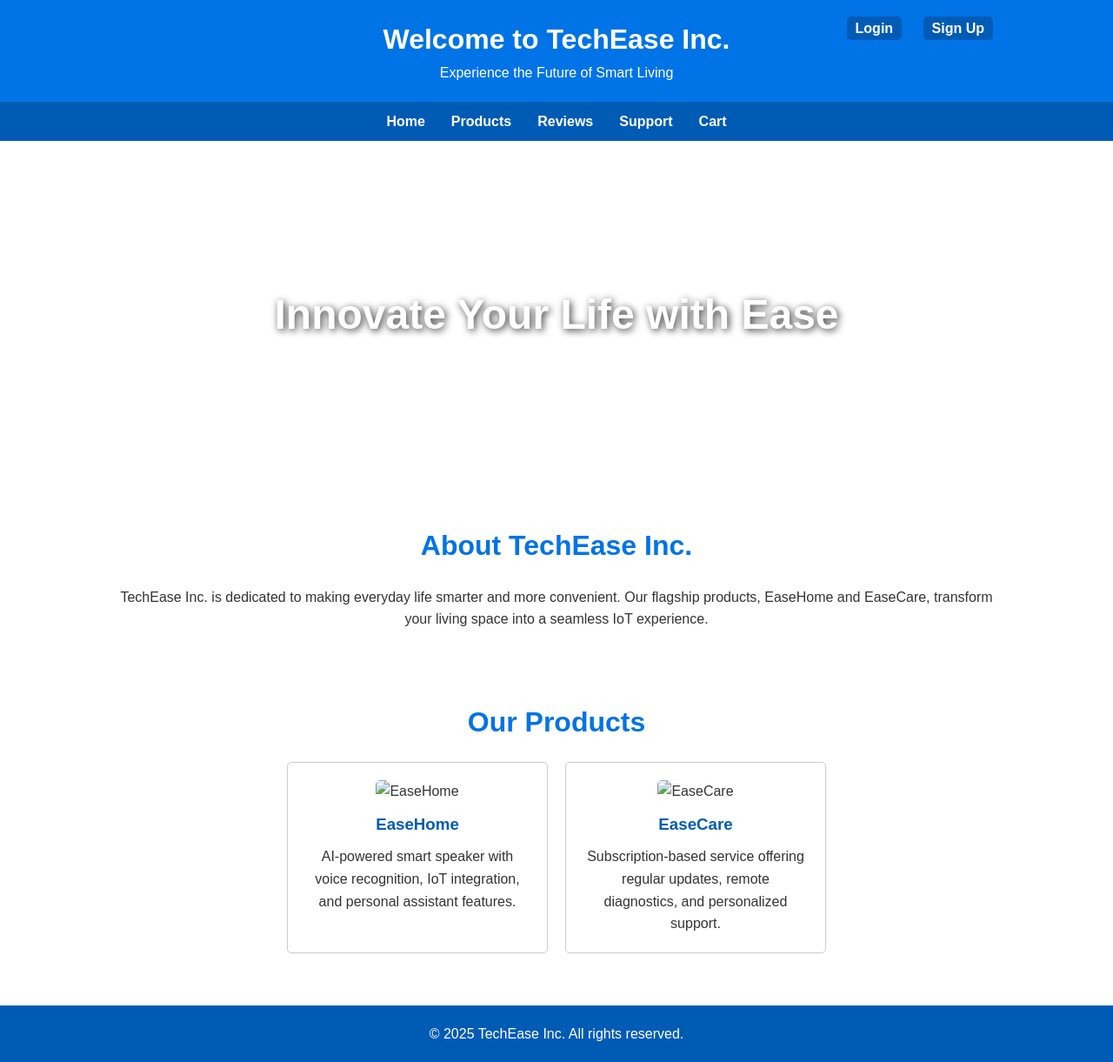
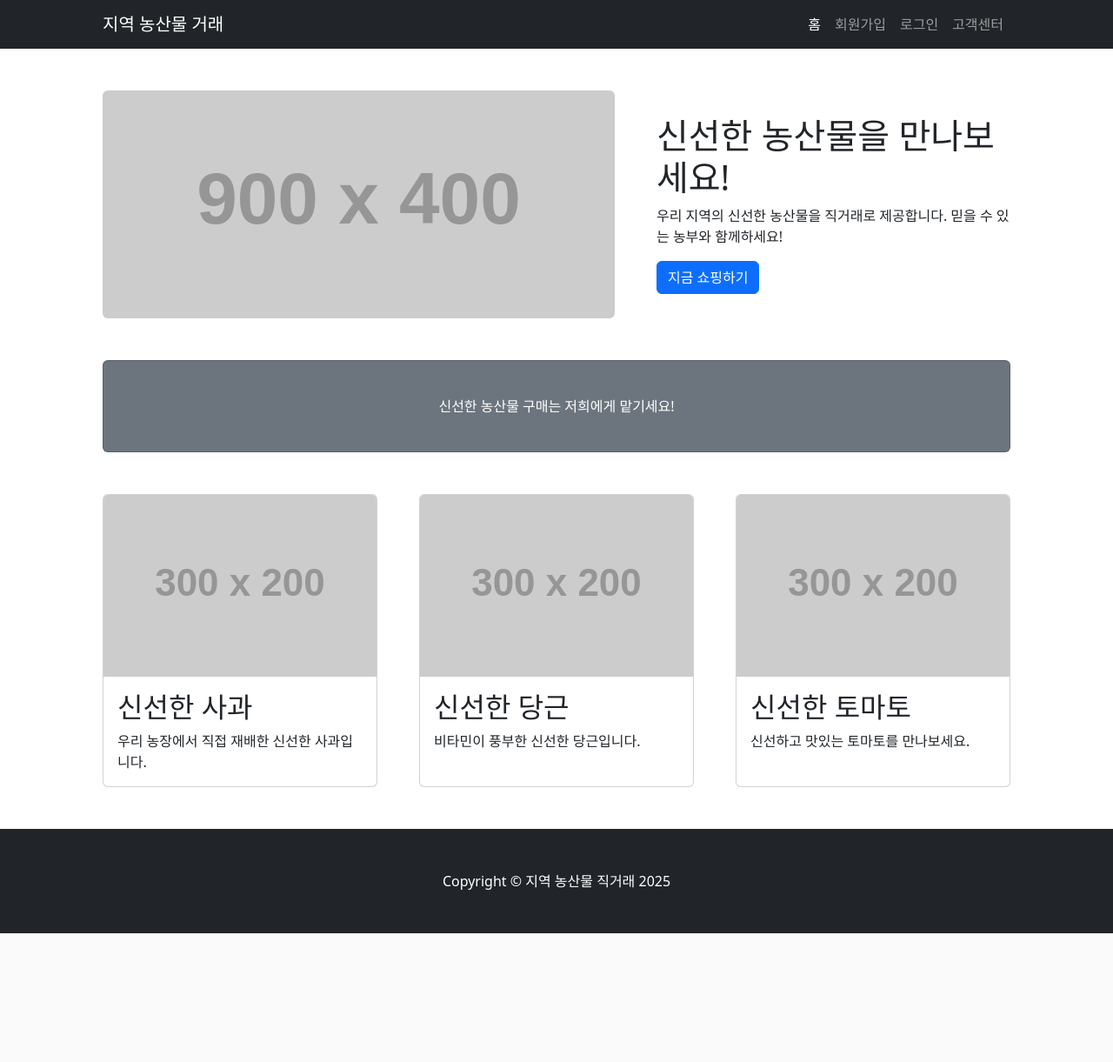
Before and after one commit to Lova-clover/django2025, a Django app: page / in a window 1280 px wide. Shown: the whole page at 87% size. After the commit the page ends 1073 px from the top, so only its background shows below. Run offline with Django 5.2, Linux system fonts and the light colour scheme; grey boxes labelled with a size stand in for pictures from a placeholder-image service; some libraries are stand-ins or nearby versions.

Commit message:
2주차 django 개발 완료

```diff
--- a/templates/pages/mainpage.html
+++ b/templates/pages/mainpage.html
@@ -1,214 +1,87 @@
 <!DOCTYPE html>
-<html lang="en">
+{% load static %}
+<html lang="ko">
 <head>
-    <meta charset="UTF-8">
-    <meta name="viewport" content="width=device-width, initial-scale=1.0">
-    <title>TechEase Inc.</title>
-    <style>
-        * {
-            margin: 0;
-            padding: 0;
-            box-sizing: border-box;
-            font-family: Arial, sans-serif;
-        }
-
-        body {
-            line-height: 1.6;
-            color: #333;
-        }
-
-        header {
-            background: #0073e6;
-            color: white;
-            padding: 20px 10%;
-            text-align: center;
-            position: relative;
-        }
-
-        .login {
-            position: absolute;
-            top: 20px;
-            right: 10%;
-        }
-
-        .login a {
-            color: white;
-            text-decoration: none;
-            margin: 0 10px;
-            font-weight: bold;
-            background: #005bb5;
-            padding: 5px 10px;
-            border-radius: 5px;
-            transition: background 0.3s;
-        }
-
-        .login a:hover {
-            background: #003f87;
-        }
-
-        nav {
-            display: flex;
-            justify-content: center;
-            background: #005bb5;
-            padding: 10px 0;
-        }
-
-        nav a {
-            color: white;
-            text-decoration: none;
-            margin: 0 15px;
-            font-weight: bold;
-        }
-
-        nav a:hover {
-            color: #ffcc00;
-        }
-
-        .hero {
-            background: url('https://via.placeholder.com/1500x500') no-repeat center center/cover;
-            height: 400px;
-            display: flex;
-            justify-content: center;
-            align-items: center;
-            color: white;
-            text-align: center;
-        }
-
-        .hero h1 {
-            font-size: 3rem;
-            text-shadow: 2px 2px 8px rgba(0, 0, 0, 0.8);
-        }
-
-        .section {
-            padding: 40px 10%;
-            text-align: center;
-        }
-
-        .section h2 {
-            margin-bottom: 20px;
-            font-size: 2rem;
-            color: #0073e6;
-        }
-
-        .products {
-            display: flex;
-            justify-content: center;
-            gap: 20px;
-            flex-wrap: wrap;
-        }
-
-        .product {
-            border: 1px solid #ccc;
-            padding: 20px;
-            border-radius: 5px;
-            width: 300px;
-        }
-
-        .product img {
-            max-width: 100%;
-            height: auto;
-            border-radius: 5px;
-        }
-
-        .product h3 {
-            color: #005bb5;
-            margin: 10px 0;
-        }
-
-        .form-container {
-            max-width: 400px;
-            margin: 20px auto;
-            padding: 20px;
-            border: 1px solid #ccc;
-            border-radius: 5px;
-        }
-
-        .form-container h2 {
-            text-align: center;
-            margin-bottom: 20px;
-        }
-
-        .form-container label {
-            display: block;
-            margin: 10px 0 5px;
-        }
-
-        .form-container input {
-            width: 100%;
-            padding: 10px;
-            margin-bottom: 20px;
-            border: 1px solid #ccc;
-            border-radius: 5px;
-        }
-
-        .form-container button {
-            width: 100%;
-            padding: 10px;
-            background: #0073e6;
-            color: white;
-            border: none;
-            border-radius: 5px;
-            cursor: pointer;
-        }
-
-        .form-container button:hover {
-            background: #005bb5;
-        }
-
-        .footer {
-            background: #005bb5;
-            color: white;
-            text-align: center;
-            padding: 20px 0;
-            margin-top: 20px;
-        }
-    </style>
+    <meta charset="utf-8" />
+    <meta name="viewport" content="width=device-width, initial-scale=1, shrink-to-fit=no" />
+    <meta name="description" content="지역 농산물 직거래 웹사이트" />
+    <meta name="author" content="" />
+    <title>지역 농산물 직거래</title>
+    <!-- Favicon-->
+    <!-- Core theme CSS (includes Bootstrap)-->
+    <link rel="stylesheet" type="text/css" href="{% static 'styles.css' %}">
+    <link rel="stylesheet" type="text/css" href="{% static 'bootstrap.min.css' %}">
 </head>
 <body>
-    <header>
-        <h1>Welcome to TechEase Inc.</h1>
-        <p>Experience the Future of Smart Living</p>
-        <div class="login">
-            <a href="login">Login</a>
-            <a href="signup">Sign Up</a>
-        </div>
-    </header>
-
-    <nav>
-        <a href="#home">Home</a>
-        <a href="#products">Products</a>
-        <a href="#reviews">Reviews</a>
-        <a href="#support">Support</a>
-        <a href="#cart">Cart</a>
-    </nav>
-
-    <div class="hero">
-        <h1>Innovate Your Life with Ease</h1>
-    </div>
-
-    <section id="home" class="section">
-        <h2>About TechEase Inc.</h2>
-        <p>TechEase Inc. is dedicated to making everyday life smarter and more convenient. Our flagship products, EaseHome and EaseCare, transform your living space into a seamless IoT experience.</p>
-    </section>
-
-    <section id="products" class="section">
-        <h2>Our Products</h2>
-        <div class="products">
-            <div class="product">
-                <img src="https://via.placeholder.com/300" alt="EaseHome">
-                <h3>EaseHome</h3>
-                <p>AI-powered smart speaker with voice recognition, IoT integration, and personal assistant features.</p>
-            </div>
-            <div class="product">
-                <img src="https://via.placeholder.com/300" alt="EaseCare">
-                <h3>EaseCare</h3>
-                <p>Subscription-based service offering regular updates, remote diagnostics, and personalized support.</p>
+    <!-- Responsive navbar-->
+    <nav class="navbar navbar-expand-lg navbar-dark bg-dark">
+        <div class="container px-5">
+            <a class="navbar-brand" href="http://localhost:8000/">지역 농산물 거래</a>
+            <button class="navbar-toggler" type="button" data-bs-toggle="collapse" data-bs-target="#navbarSupportedContent" aria-controls="navbarSupportedContent" aria-expanded="false" aria-label="Toggle navigation"><span class="navbar-toggler-icon"></span></button>
+            <div class="collapse navbar-collapse" id="navbarSupportedContent">
+                <ul class="navbar-nav ms-auto mb-2 mb-lg-0">
+                    <li class="nav-item"><a class="nav-link active" aria-current="page" href="http://localhost:8000/">홈</a></li>
+                    <li class="nav-item"><a class="nav-link" href="http://localhost:8000/signup/">회원가입</a></li>
+                    <li class="nav-item"><a class="nav-link" href="http://localhost:8000/login/">로그인</a></li>
+                    {% if user.is_authenticated %}
+                        <li class="nav-item"><a class="nav-link" href="#!">내정보</a></li>
+                    {% endif %}
+                    <li class="nav-item"><a class="nav-link" href="#!">고객센터</a></li>
+                </ul>
             </div>
         </div>
-    </section>
-
-    <footer class="footer">
-        <p>&copy; 2025 TechEase Inc. All rights reserved.</p>
+    </nav>
+    <!-- Page Content-->
+    <div class="container px-4 px-lg-5">
+        <!-- Heading Row-->
+        <div class="row gx-4 gx-lg-5 align-items-center my-5">
+            <div class="col-lg-7">
+                <img class="img-fluid rounded mb-4 mb-lg-0" src="https://dummyimage.com/900x400/dee2e6/6c757d.jpg" alt="농산물 이미지" />
+            </div>
+            <div class="col-lg-5">
+                <h1 class="font-weight-light">신선한 농산물을 만나보세요!</h1>
+                <p>우리 지역의 신선한 농산물을 직거래로 제공합니다. 믿을 수 있는 농부와 함께하세요!</p>
+                <a class="btn btn-primary" href="#!">지금 쇼핑하기</a>
+            </div>
+        </div>
+        <!-- Call to Action-->
+        <div class="card text-white bg-secondary my-5 py-4 text-center">
+            <div class="card-body"><p class="text-white m-0">신선한 농산물 구매는 저희에게 맡기세요!</p></div>
+        </div>
+        <!-- Content Row-->
+        <div class="row gx-4 gx-lg-5">
+            <div class="col-md-4 mb-5">
+                <div class="card h-100">
+                    <img src="https://dummyimage.com/300x200/007bff/ffffff.jpg" class="card-img-top" alt="농산물1">
+                    <div class="card-body">
+                        <h2 class="card-title">신선한 사과</h2>
+                        <p class="card-text">우리 농장에서 직접 재배한 신선한 사과입니다.</p>
+                    </div>
+                </div>
+            </div>
+            <div class="col-md-4 mb-5">
+                <div class="card h-100">
+                    <img src="https://dummyimage.com/300x200/28a745/ffffff.jpg" class="card-img-top" alt="농산물2">
+                    <div class="card-body">
+                        <h2 class="card-title">신선한 당근</h2>
+                        <p class="card-text">비타민이 풍부한 신선한 당근입니다.</p>
+                    </div>
+                </div>
+            </div>
+            <div class="col-md-4 mb-5">
+                <div class="card h-100">
+                    <img src="https://dummyimage.com/300x200/d39e00/ffffff.jpg" class="card-img-top" alt="농산물3">
+                    <div class="card-body">
+                        <h2 class="card-title">신선한 토마토</h2>
+                        <p class="card-text">신선하고 맛있는 토마토를 만나보세요.</p>
+                    </div>
+                </div>
+            </div>
+        </div>
+    </div>
+    <!-- Footer-->
+    <footer class="py-5 bg-dark">
+        <div class="container px-4 px-lg-5"><p class="m-0 text-center text-white">Copyright &copy; 지역 농산물 직거래 2025</p></div>
     </footer>
 </body>
 </html>
```
Also changed, not shown: static/style.css (added, +16 -0 lines), templates/pages/login.html (+31 -13 lines), templates/pages/signup.html (+33 -15 lines).
